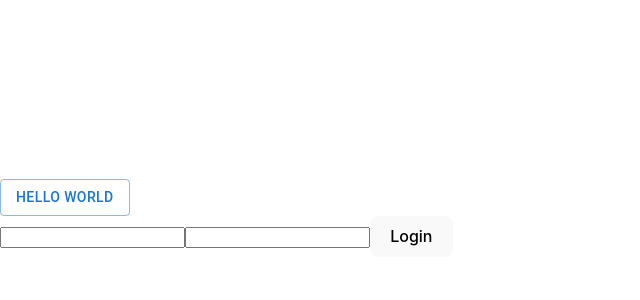
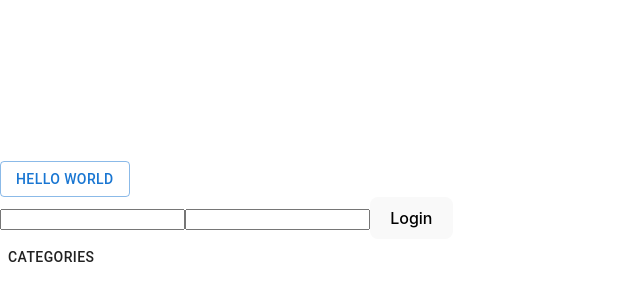
Before and after one commit to Willochs316/online-learning-platform, a React (Vite) app: page / in a window 1280 px wide. Shown: the part 182-482 px from the top of the page, without its empty margins (0-640 px from the left). Built offline with nearby package versions, Linux system fonts and the light colour scheme.

Commit message:
added new variant

```diff
--- a/src/App.tsx
+++ b/src/App.tsx
@@ -1,18 +1,25 @@
-import { useState } from 'react'
-import Button from '@mui/material/Button';
-import Login from './components/Login';
-import { CommonText } from './common/CustomText';
+import { useState } from "react";
+import Button from "@mui/material/Button";
+import Login from "./components/Login";
+import { CommonText } from "./common/CustomText";
+import { CustomButton } from "./common/CustomButton";
 // import './App.css'
 
 function App() {
-  const [count, setCount] = useState(0)
+  const [count, setCount] = useState(0);
 
   return (
     <div className="App">
-      <Button variant="outlined" >Hello World</Button>
+      <Button variant="outlined">Hello World</Button>
       <Login />
+      <CustomButton
+        label="Categories"
+        className="category"
+        onClick={() => console.log("Button clicked")}
+        variant="text"
+      />
     </div>
-  )
+  );
 }
 
-export default App
+export default App;
--- a/src/common/CustomButton.tsx
+++ b/src/common/CustomButton.tsx
@@ -3,8 +3,9 @@ import Button from "@material-ui/core/Button";
 
 interface ButtonProps {
   label: string;
+  className: string;
   onClick: () => void;
-  variant: "contained" | "outlined";
+  variant: "contained" | "outlined" | "text";
 }
 
 interface ButtonState {
@@ -22,11 +23,12 @@ export const CustomButton: React.FunctionComponent<ButtonProps> = (props) => {
     setState({ hover: false });
   };
 
-  const { label, onClick, variant } = props;
+  const { label, className, onClick, variant } = props;
   const { hover } = state;
 
   return (
     <Button
+      className={className}
       variant={variant}
       onClick={onClick}
       onMouseEnter={handleMouseEnter}
```
